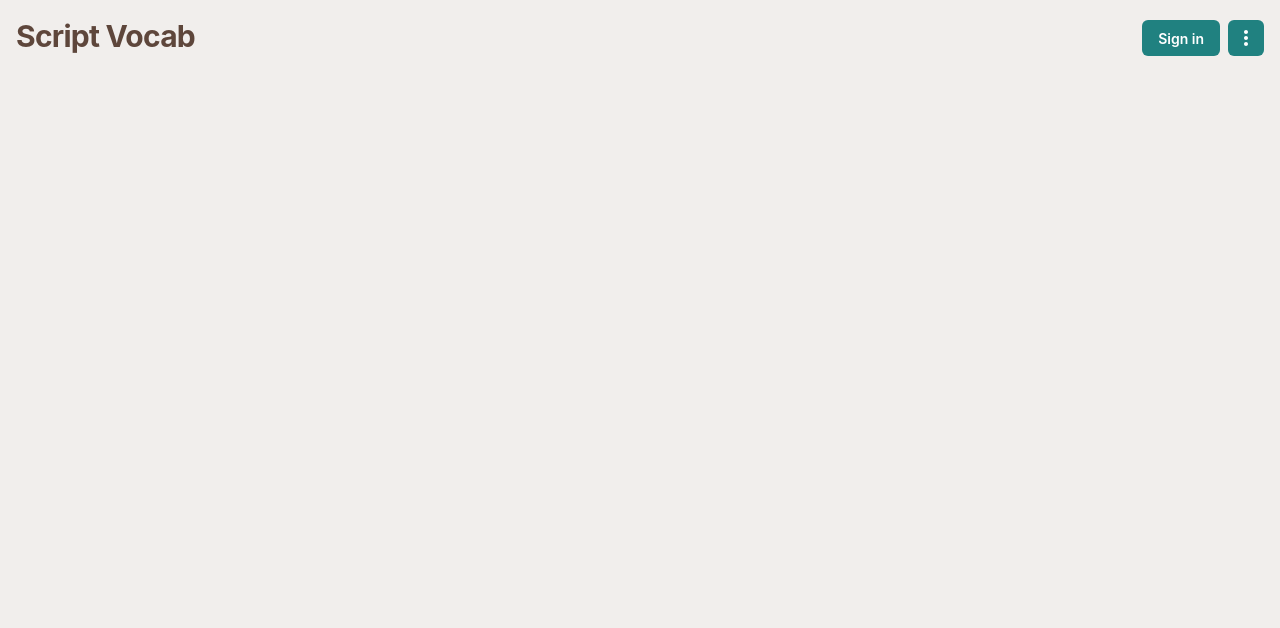
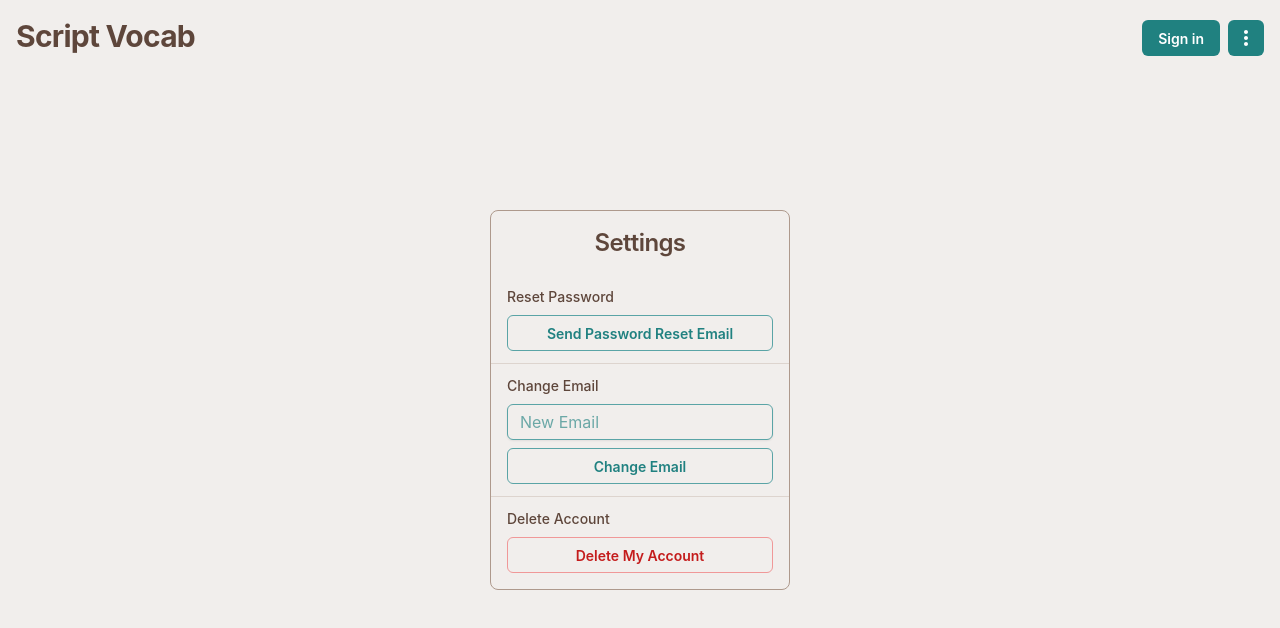
Before and after one commit to Kafelixon/ScribtVocabFrontend, a React (Vite) app: page /settings in a window 1280 px wide. Shown: the top 628 px of the page. Built offline with nearby package versions, Linux system fonts and the light colour scheme; no server answers.

Commit message:
Added SettingsPage

```diff
--- /dev/null
+++ b/components/SettingsPage.tsx
@@ -0,0 +1,165 @@
+import { useState } from "react";
+import {
+  Button,
+  Typography,
+  Input,
+  Card,
+  FormLabel,
+  FormControl,
+  Divider,
+} from "@mui/joy";
+import { auth } from "../src/firebaseSetup";
+
+export const SettingsPage = () => {
+  return (
+    <Card
+      variant="outlined"
+      sx={{
+        boxShadow: 2,
+        alignItems: "center",
+        maxWidth: 300,
+        flexGrow: 1,
+        boxSizing: "border-box",
+      }}
+    >
+      <Typography level="h3" mb={2}>
+        Settings
+      </Typography>
+
+      <ResetPassword />
+      <Divider />
+      <ChangeEmail />
+      <Divider />
+      <RemoveAccount />
+    </Card>
+  );
+};
+
+// component : Common Form Control
+type CommonSettingsFormProps = {
+  label: string;
+  children: React.ReactNode;
+};
+
+const CommonSettingsForm: React.FC<CommonSettingsFormProps> = ({
+  label,
+  children,
+}) => {
+  return (
+    <FormControl sx={{width:"100%", flexDirection:"column", gap:1}}>
+      <FormLabel sx={{m:0}}>{label}</FormLabel>
+      {children}
+    </FormControl>
+  );
+};
+
+const ResetPassword: React.FC = () => {
+  const resetPassword = async () => {
+    try {
+      // await auth.sendPasswordResetEmail(auth.currentUser?.email || "");
+      // alert("Password reset email sent!");
+      alert("This feature is not yet implemented.");
+    } catch (error: any) {
+      console.error("Error sending reset email:", error);
+      alert(error.message);
+    }
+  };
+
+  return (
+    <CommonSettingsForm label="Reset Password">
+      <Button variant="outlined" color="primary" onClick={resetPassword}>
+        Send Password Reset Email
+      </Button>
+    </CommonSettingsForm>
+  );
+};
+
+const ChangeEmail: React.FC = () => {
+  const [email, setEmail] = useState("");
+  const [isValid, setIsValid] = useState(true);
+
+  const isValidEmail = (email: string) => {
+    const regex = /^[a-zA-Z0-9._-]+@[a-zA-Z0-9.-]+\.[a-zA-Z]{2,4}$/;
+    return regex.test(email);
+  };
+
+  const handleInputChange = (e: React.ChangeEvent<HTMLInputElement>) => {
+    setEmail(e.target.value);
+  };
+
+  const validateEmail = (e: React.FocusEvent<HTMLInputElement>) => {
+    setIsValid(isValidEmail(e.target.value));
+  };
+
+  const changeEmail = async () => {
+    try {
+      if (!isValid) {
+        alert("Please enter a valid email address.");
+        return;
+      }
+
+      if (auth.currentUser) {
+        // await auth.currentUser.updateEmail(email);
+        // alert("Email updated successfully!");
+        alert("This feature is not yet implemented.");
+      }
+    } catch (error: any) {
+      console.error("Error updating email:", error);
+      alert(error.message);
+    }
+  };
+
+  return (
+    <CommonSettingsForm label="Change Email">
+      <Input
+        type="email"
+        placeholder="New Email"
+        value={email}
+        color={isValid ? "primary" : "danger"}
+        onChange={handleInputChange}
+        onBlur={validateEmail}
+      />
+      <Button
+        type="submit"
+        disabled={!isValid}
+        variant="outlined"
+        color="primary"
+        onClick={changeEmail}
+      >
+        Change Email
+      </Button>
+    </CommonSettingsForm>
+  );
+};
+
+
+
+const RemoveAccount: React.FC = () => {
+  const removeAccount = async () => {
+    const confirmDelete = window.confirm(
+      "Are you sure you want to delete your account? This cannot be undone."
+    );
+    if (confirmDelete) {
+      try {
+        if (auth.currentUser) {
+          // await auth.currentUser.delete();
+          // alert("Account deleted successfully.");
+          alert("This feature is not yet implemented.");
+        }
+      } catch (error: any) {
+        console.error("Error deleting account:", error);
+        alert(error.message);
+      }
+    }
+  };
+
+  return (
+    <CommonSettingsForm label="Delete Account">
+      <Button variant="outlined" color="danger" onClick={removeAccount}>
+        Delete My Account
+      </Button>
+    </CommonSettingsForm>
+  );
+};
+
+export default SettingsPage;
--- a/components/TopMenu.tsx
+++ b/components/TopMenu.tsx
@@ -53,6 +53,10 @@ export function TopMenu() {
 
   const navigateToPersonalDictionary = () => {
     navigate("/dictionary");
+  };
+
+  const navigateToSettingsPage = () => {
+    navigate("/settings");
   };
 
   const handleThemeChange = () => {
@@ -121,6 +125,7 @@ export function TopMenu() {
             <MenuItem onClick={handleThemeChange}>
               Mode &nbsp; {mode === "dark" ? <LightMode /> : <DarkMode />}
             </MenuItem>
+            <MenuItem onClick={navigateToSettingsPage}>Settings</MenuItem>
             {uid && (
               <MenuItem onClick={() => dispatch(logout())}>Logout</MenuItem>
             )}
--- a/src/App.tsx
+++ b/src/App.tsx
@@ -9,6 +9,7 @@ import { theme } from "./theme";
 import { TopMenu } from "../components/TopMenu";
 import { SignInForm } from "../components/SignInForm";
 import { PersonalDictionary } from "../components/PersonalDictionary";
+import { SettingsPage } from "../components/SettingsPage";
 
 const App = () => {
   return (
@@ -21,6 +22,7 @@ const App = () => {
               <Route path="/" element={<TranslationView />} />
               <Route path="/login" element={<SignInForm />} />
               <Route path="/dictionary" element={<PersonalDictionary />} />
+              <Route path="/settings" element={<SettingsPage />} />
             </Route>
           </Routes>
         </CssVarsProvider>
```
